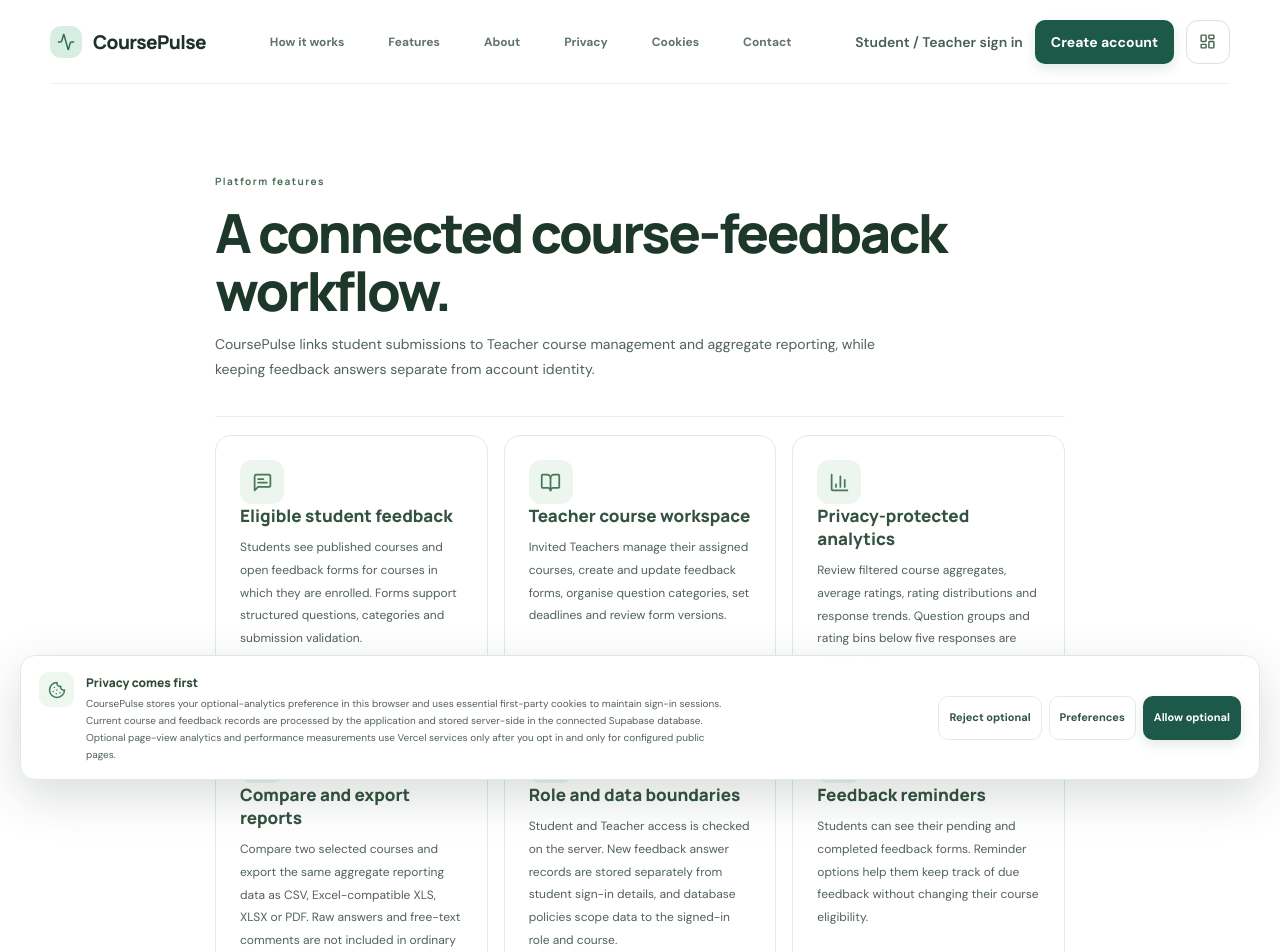
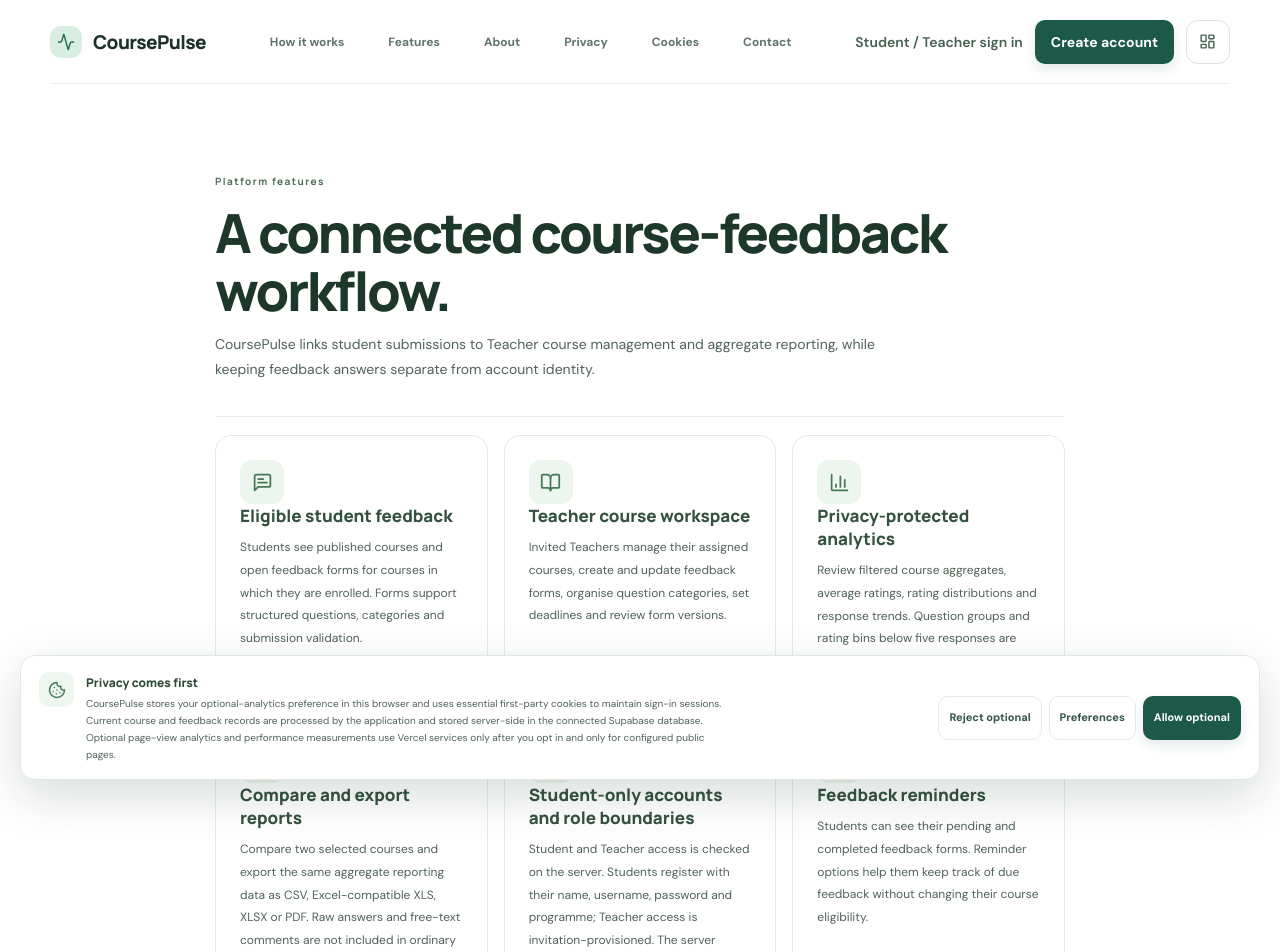
Before and after one commit to akashsharmapb09-cpu/coursePulse.site, a Next.js app: page /features in a window 1280 px wide. Shown: the top 952 px of the page. Built offline with nearby package versions, Linux system fonts and the light colour scheme; no server answers.

Commit message:
Make the public role model explicit in Features

```diff
--- a/app/features/page.tsx
+++ b/app/features/page.tsx
@@ -32,8 +32,8 @@ const features = [
   },
   {
     icon: ShieldCheck,
-    title: 'Role and data boundaries',
-    text: 'Student and Teacher access is checked on the server. New feedback answer records are stored separately from student sign-in details, and database policies scope data to the signed-in role and course.'
+    title: 'Student-only accounts and role boundaries',
+    text: 'Student and Teacher access is checked on the server. Students register with their name, username, password and programme; Teacher access is invitation-provisioned. The server checks role and course permissions for protected requests.'
   },
   {
     icon: BellRing,
```
